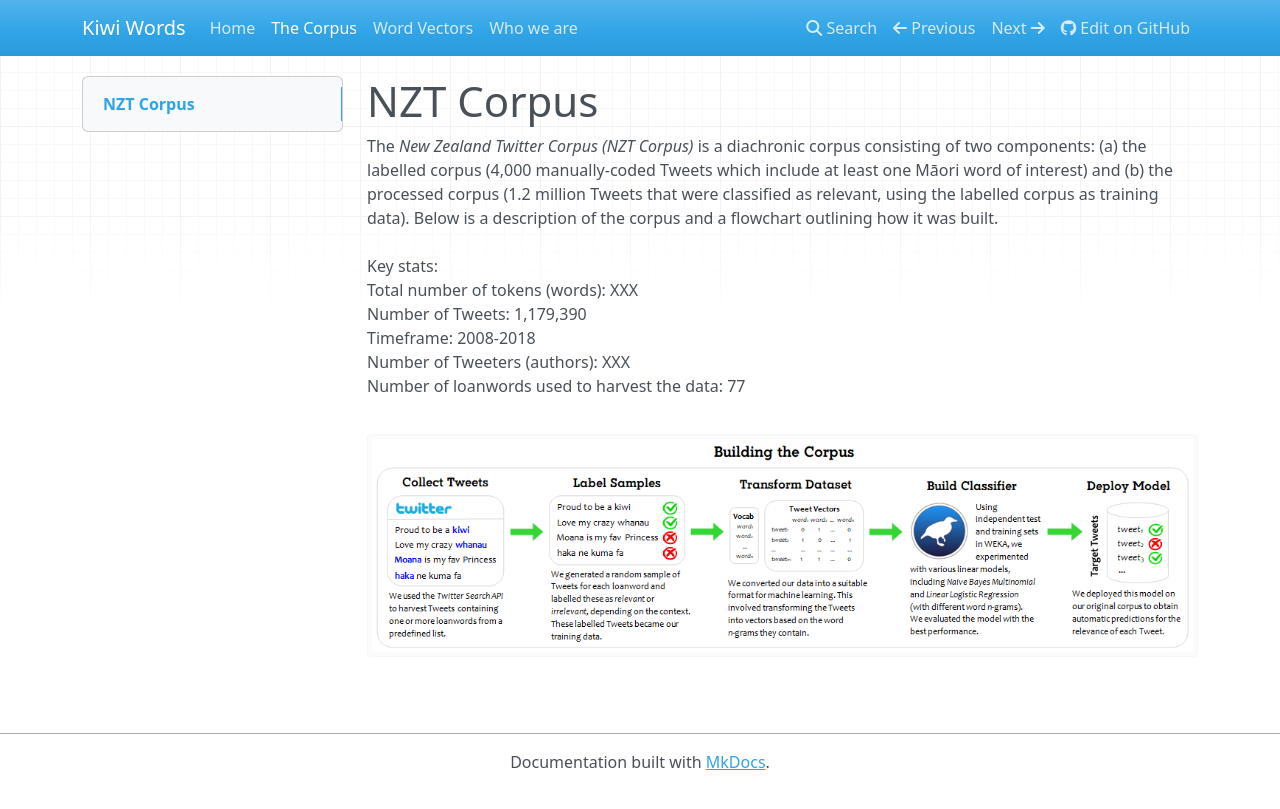
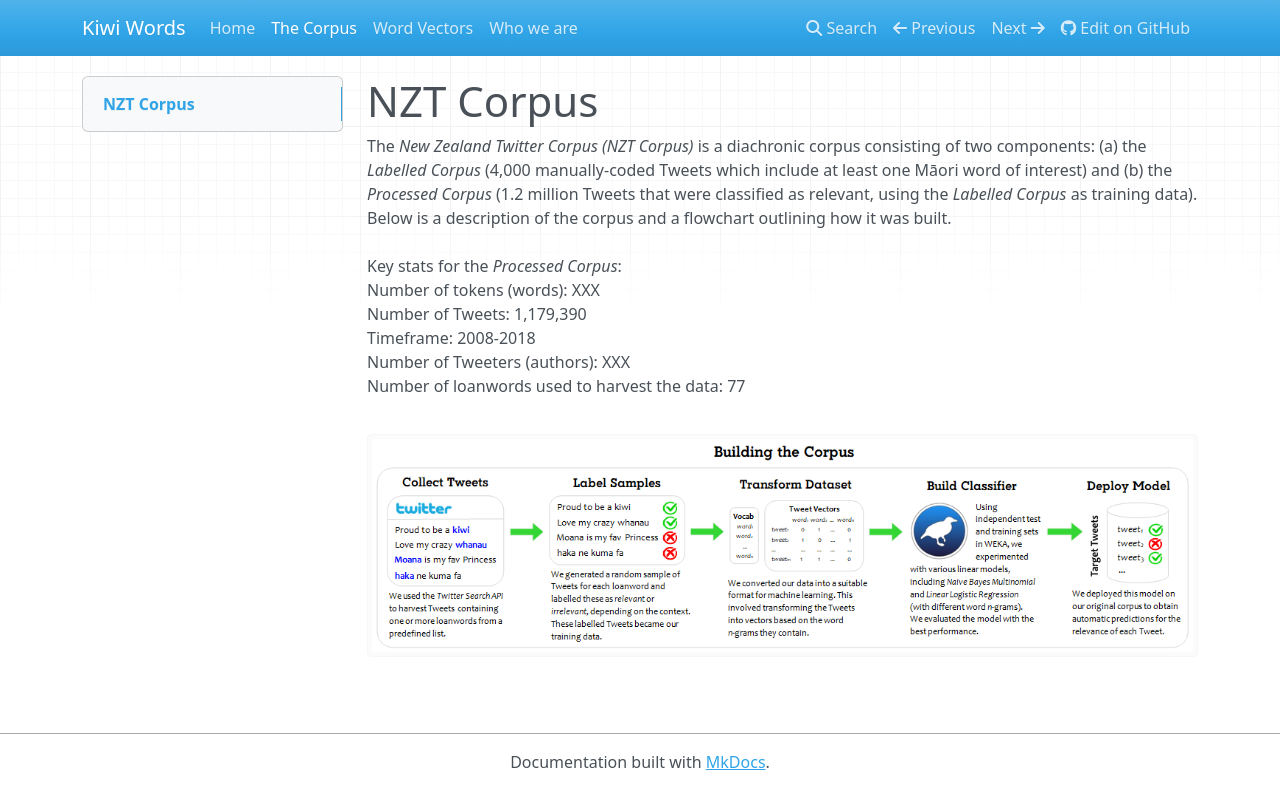
Before and after one commit to Waikato/kiwiwords, an MkDocs documentation site: the page built from docs/corpus.md, in a window 1280 px wide. Shown: the top 809 px of the page. Built offline with MkDocs 1.6.1, drawn with Linux system fonts in a browser that asks for light colours; nearby versions of some CDN libraries.

Commit message:
Update corpus.md

```diff
--- a/docs/corpus.md
+++ b/docs/corpus.md
@@ -1,8 +1,8 @@
 # NZT Corpus
-The <i>New Zealand Twitter Corpus (NZT Corpus)</i> is a diachronic corpus consisting of two components: (a) the labelled corpus (4,000 manually-coded Tweets which include at least one Māori word of interest) and (b) the processed corpus (1.2 million Tweets that were classified as relevant, using the labelled corpus as training data). Below is a description of the corpus and a flowchart outlining how it was built.
+The <i>New Zealand Twitter Corpus (NZT Corpus)</i> is a diachronic corpus consisting of two components: (a) the <i>Labelled Corpus</i> (4,000 manually-coded Tweets which include at least one Māori word of interest) and (b) the <i>Processed Corpus</i> (1.2 million Tweets that were classified as relevant, using the <i>Labelled Corpus</i> as training data). Below is a description of the corpus and a flowchart outlining how it was built.
 <br><br>
-Key stats: <br>
-Total number of tokens (words): XXX <br>
+Key stats for the <i>Processed Corpus</i>: <br>
+Number of tokens (words): XXX <br>
 Number of Tweets: 1,179,390 <br>
 Timeframe: 2008-2018 <br>
 Number of Tweeters (authors): XXX <br>
```
